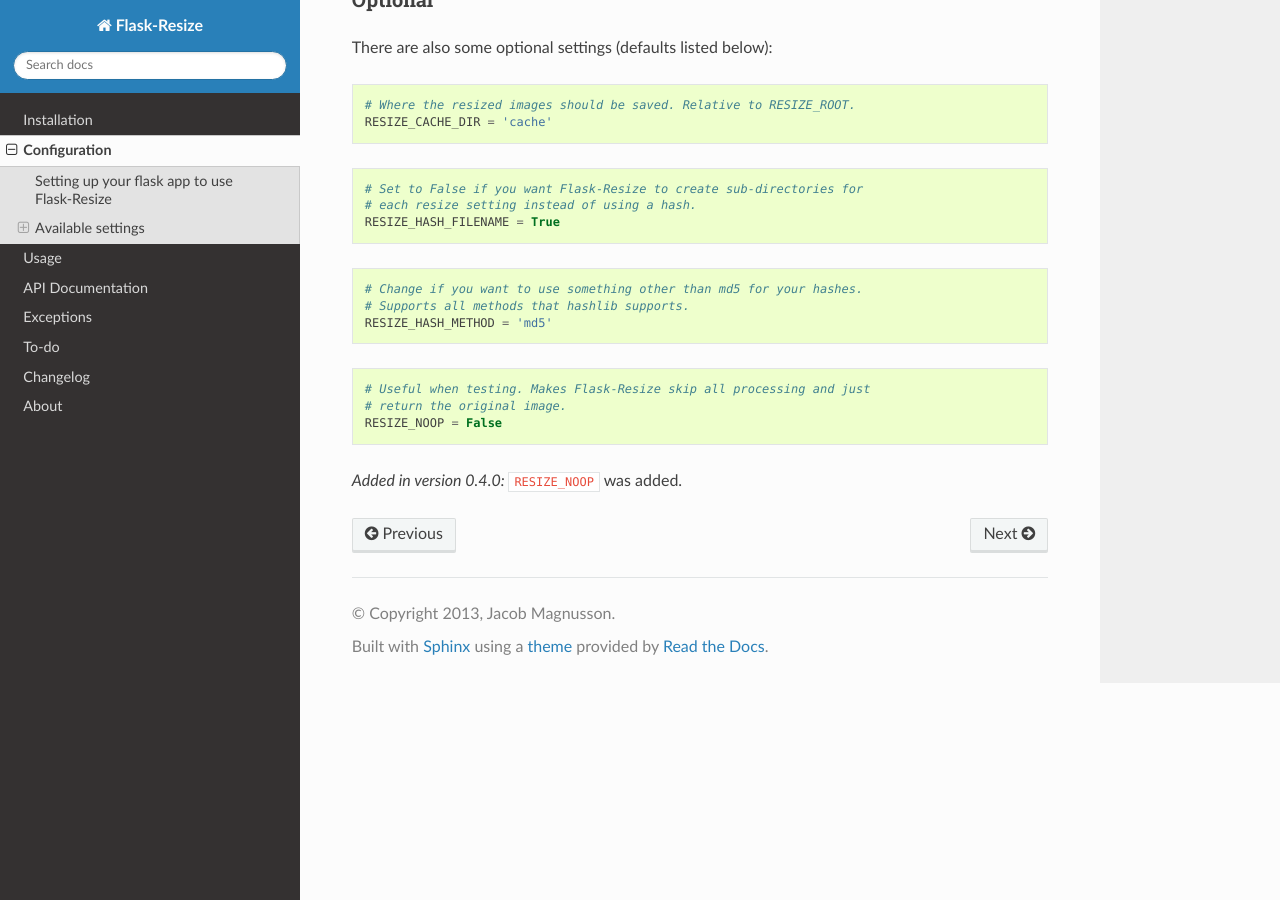
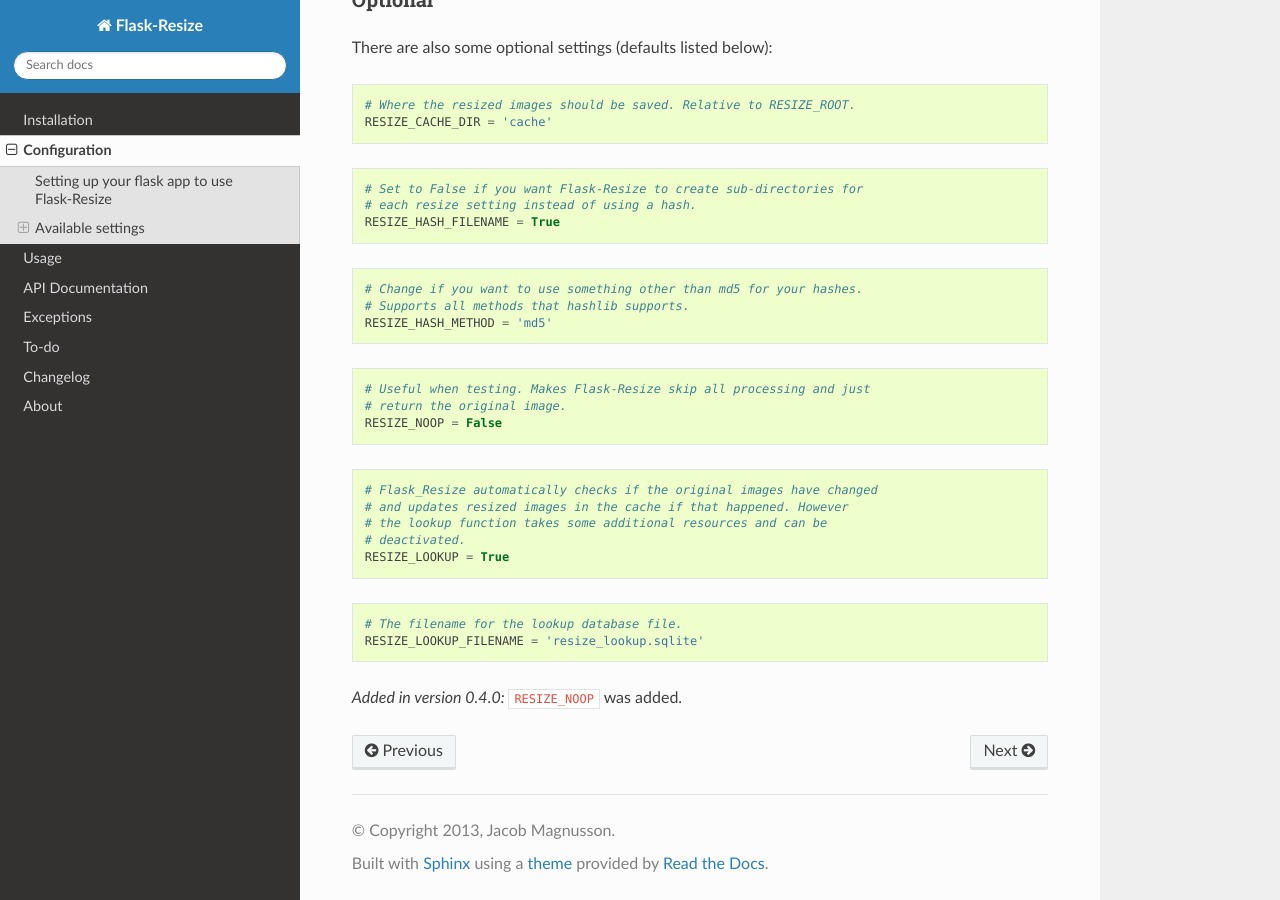
Before and after one commit to jacobsvante/Flask-Resize, a Sphinx documentation site: the page built from docs/configuration.rst, in a window 1280 px wide and 900 px high, scrolled down 1117 px. Built offline with Sphinx 7.4.7 and the Read the Docs theme 2.0.0, drawn with Linux system fonts in a browser that asks for light colours; the version number could not be read and is left out.

Commit message:
Add documentation for additional lookup settings, increase version number

```diff
--- a/docs/configuration.rst
+++ b/docs/configuration.rst
@@ -79,5 +79,18 @@
     # return the original image.
     RESIZE_NOOP = False
 
+.. code:: python
+
+    # Flask_Resize automatically checks if the original images have changed
+    # and updates resized images in the cache if that happened. However
+    # the lookup function takes some additional resources and can be
+    # deactivated.
+    RESIZE_LOOKUP = True
+
+.. code:: python
+
+    # The filename for the lookup database file.
+    RESIZE_LOOKUP_FILENAME = 'resize_lookup.sqlite'
+
 .. versionadded:: 0.4.0
    ``RESIZE_NOOP`` was added.
```
Also changed, not shown: 1 other file.
